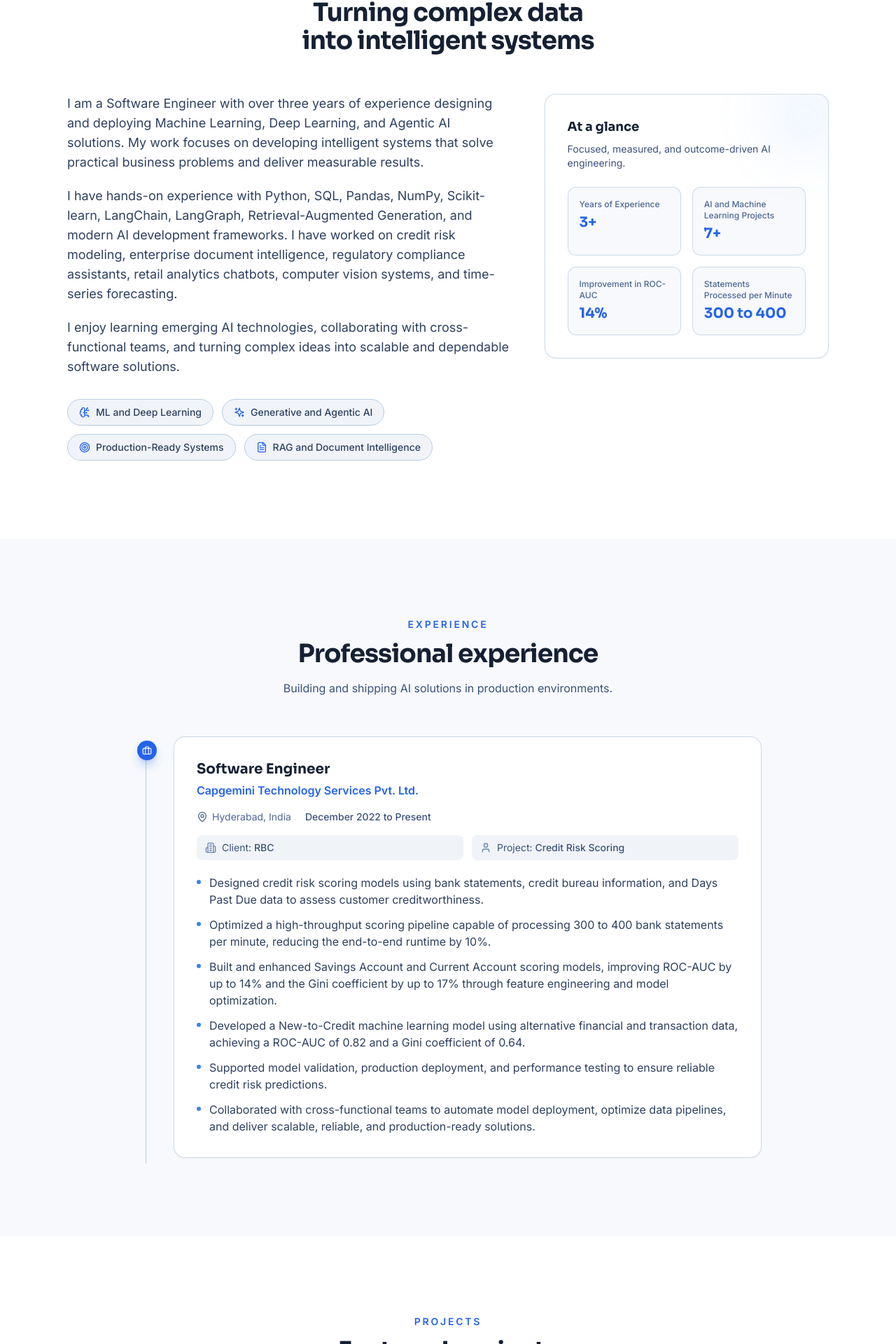
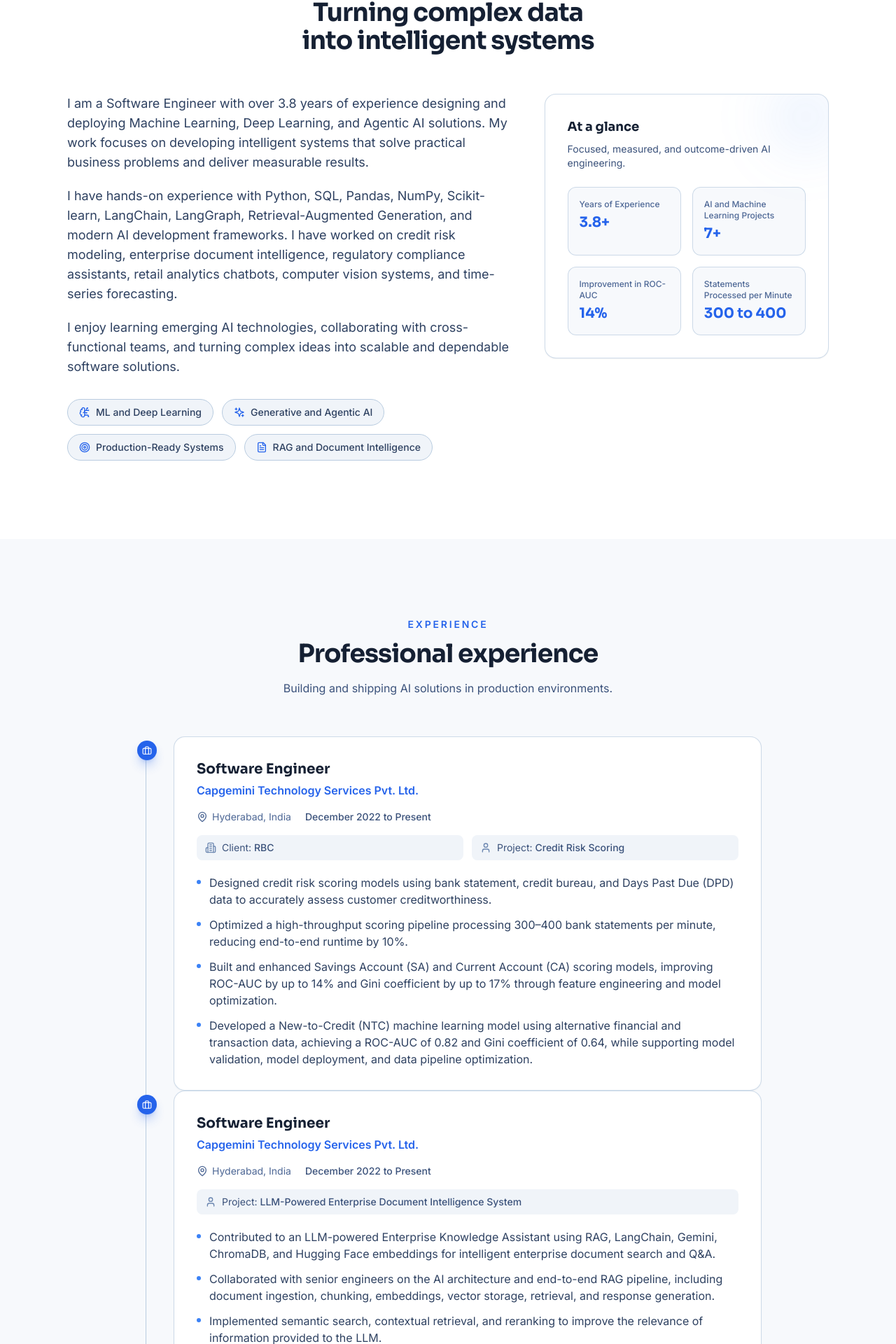
Before and after one commit to niharikajavvaji/portfolio_website, a React (Vite) app: page / in a window 1280 px wide. Shown: the part 838-2758 px from the top of the page at 70% size. Built offline with nearby package versions, Linux system fonts and the light colour scheme.

Commit message:
Move Enterprise Document Intelligence System from projects to professional experience

```diff
--- a/src/components/sections/Experience.tsx
+++ b/src/components/sections/Experience.tsx
@@ -56,18 +56,22 @@ export default function Experience() {
                 </div>
 
                 <div className="mt-4 grid gap-3 sm:grid-cols-2">
+                  {job.client && (
                     <div className="flex items-start gap-2 rounded-lg bg-navy-50 px-3 py-2 text-sm dark:bg-navy-800/50">
                       <Building2 className="mt-0.5 h-4 w-4 shrink-0 text-navy-400" />
                       <span className="text-navy-600 dark:text-navy-300">
                         Client: <span className="font-medium">{job.client}</span>
                       </span>
                     </div>
-                  <div className="flex items-start gap-2 rounded-lg bg-navy-50 px-3 py-2 text-sm dark:bg-navy-800/50">
+                  )}
+                  {job.project && (
+                    <div className={`flex items-start gap-2 rounded-lg bg-navy-50 px-3 py-2 text-sm dark:bg-navy-800/50 ${!job.client ? 'sm:col-span-2' : ''}`}>
                       <User className="mt-0.5 h-4 w-4 shrink-0 text-navy-400" />
                       <span className="text-navy-600 dark:text-navy-300">
                         Project: <span className="font-medium">{job.project}</span>
                       </span>
                     </div>
+                  )}
                 </div>
 
                 <ul className="mt-5 space-y-3">
--- a/src/components/sections/Hero.tsx
+++ b/src/components/sections/Hero.tsx
@@ -62,7 +62,7 @@ export default function Hero() {
             variants={fadeInUp}
             className="mt-5 text-base leading-relaxed text-navy-600 dark:text-navy-300 sm:text-lg"
           >
-            I&rsquo;m a Software Engineer with over three years of experience building scalable
+            I&rsquo;m a Software Engineer with over 3.8 years of experience building scalable
             Machine Learning, Deep Learning, Generative AI, and Agentic AI solutions.
           </motion.p>
 
--- a/src/data/portfolio.ts
+++ b/src/data/portfolio.ts
@@ -25,7 +25,7 @@ export const navLinks = [
 ];
 
 export const stats = [
-  { value: '3+', label: 'Years of Experience' },
+  { value: '3.8+', label: 'Years of Experience' },
   { value: '7+', label: 'AI and Machine Learning Projects' },
   { value: '14%', label: 'Improvement in ROC-AUC' },
   { value: '300 to 400', label: 'Statements Processed per Minute' },
@@ -40,12 +40,23 @@ export const experience = [
     client: 'RBC',
     project: 'Credit Risk Scoring',
     points: [
-      'Designed credit risk scoring models using bank statements, credit bureau information, and Days Past Due data to assess customer creditworthiness.',
-      'Optimized a high-throughput scoring pipeline capable of processing 300 to 400 bank statements per minute, reducing the end-to-end runtime by 10%.',
-      'Built and enhanced Savings Account and Current Account scoring models, improving ROC-AUC by up to 14% and the Gini coefficient by up to 17% through feature engineering and model optimization.',
-      'Developed a New-to-Credit machine learning model using alternative financial and transaction data, achieving a ROC-AUC of 0.82 and a Gini coefficient of 0.64.',
-      'Supported model validation, production deployment, and performance testing to ensure reliable credit risk predictions.',
-      'Collaborated with cross-functional teams to automate model deployment, optimize data pipelines, and deliver scalable, reliable, and production-ready solutions.',
+      'Designed credit risk scoring models using bank statement, credit bureau, and Days Past Due (DPD) data to accurately assess customer creditworthiness.',
+      'Optimized a high-throughput scoring pipeline processing 300–400 bank statements per minute, reducing end-to-end runtime by 10%.',
+      'Built and enhanced Savings Account (SA) and Current Account (CA) scoring models, improving ROC-AUC by up to 14% and Gini coefficient by up to 17% through feature engineering and model optimization.',
+      'Developed a New-to-Credit (NTC) machine learning model using alternative financial and transaction data, achieving a ROC-AUC of 0.82 and Gini coefficient of 0.64, while supporting model validation, model deployment, and data pipeline optimization.',
+    ],
+  },
+  {
+    company: 'Capgemini Technology Services Pvt. Ltd.',
+    role: 'Software Engineer',
+    location: 'Hyderabad, India',
+    duration: 'December 2022 to Present',
+    project: 'LLM-Powered Enterprise Document Intelligence System',
+    points: [
+      'Contributed to an LLM-powered Enterprise Knowledge Assistant using RAG, LangChain, Gemini, ChromaDB, and Hugging Face embeddings for intelligent enterprise document search and Q&A.',
+      'Collaborated with senior engineers on the AI architecture and end-to-end RAG pipeline, including document ingestion, chunking, embeddings, vector storage, retrieval, and response generation.',
+      'Implemented semantic search, contextual retrieval, and reranking to improve the relevance of information provided to the LLM.',
+      'Added source citations, hallucination prevention, prompt engineering, and response validation to improve answer reliability, traceability, and factual grounding.',
     ],
   },
 ];
@@ -58,26 +69,6 @@ export interface Project {
 }
 
 export const projects: Project[] = [
-  {
-    title: 'LLM-Powered Enterprise Document Intelligence System',
-    description:
-      'Developed an enterprise knowledge assistant using Retrieval-Augmented Generation to help employees quickly retrieve accurate information from internal documents through natural language questions. The system uses LangChain, Gemini, ChromaDB, and Hugging Face embeddings to retrieve relevant document content and generate contextual responses.',
-    technologies: [
-      'Python',
-      'LangChain',
-      'Gemini',
-      'ChromaDB',
-      'Hugging Face Embeddings',
-      'Retrieval-Augmented Generation',
-    ],
-    features: [
-      'Natural language document search',
-      'Semantic retrieval',
-      'Context-aware responses',
-      'Enterprise knowledge access',
-      'Faster information discovery',
-    ],
-  },
   {
     title: 'AI-Powered Regulatory and Tax Compliance Assistant',
     description:
@@ -120,6 +111,25 @@ export const projects: Project[] = [
     ],
   },
   {
+    title: 'Hourly Traffic Volume Forecasting System',
+    description:
+      'Developed an hourly time-series traffic forecasting model during an Uber mentor-led internship program. Engineered temporal features and tuned XGBoost and Scikit-learn models to predict junction traffic volume using historical traffic data. The model achieved a 15 to 20% reduction in forecasting error measured using RMSE and MAE. The solution can be integrated into smart city platforms to improve dynamic traffic signal timing and support real-time navigation rerouting.',
+    technologies: [
+      'Python',
+      'XGBoost',
+      'Scikit-learn',
+      'Time-Series Forecasting',
+      'Feature Engineering',
+    ],
+    features: [
+      'Hourly traffic volume prediction',
+      'Temporal feature engineering',
+      'XGBoost model tuning',
+      'RMSE and MAE evaluation',
+      'Smart city integration potential',
+    ],
+  },
+  {
     title: 'BERT-Based Abstractive Text Summarization',
     description:
       'Developed a Natural Language Processing application that generates concise and context-aware summaries using a BERT-based transformer model. Implemented text preprocessing, tokenization, model fine-tuning, and ROUGE-based evaluation. The application can condense lengthy reports, articles, and business documents into shorter and more readable summaries.',
@@ -156,25 +166,6 @@ export const projects: Project[] = [
       'Data augmentation',
       'Transfer learning',
       'Potential real-time pet monitoring',
-    ],
-  },
-  {
-    title: 'Hourly Traffic Volume Forecasting System',
-    description:
-      'Developed an hourly time-series traffic forecasting model during an Uber mentor-led internship program. Engineered temporal features and tuned XGBoost and Scikit-learn models to predict junction traffic volume using historical traffic data. The model achieved a 15 to 20% reduction in forecasting error measured using RMSE and MAE. The solution can be integrated into smart city platforms to improve dynamic traffic signal timing and support real-time navigation rerouting.',
-    technologies: [
-      'Python',
-      'XGBoost',
-      'Scikit-learn',
-      'Time-Series Forecasting',
-      'Feature Engineering',
-    ],
-    features: [
-      'Hourly traffic volume prediction',
-      'Temporal feature engineering',
-      'XGBoost model tuning',
-      'RMSE and MAE evaluation',
-      'Smart city integration potential',
     ],
   },
 ];
@@ -291,7 +282,7 @@ export const certifications: Certification[] = [
 ];
 
 export const aboutParagraphs = [
-  'I am a Software Engineer with over three years of experience designing and deploying Machine Learning, Deep Learning, and Agentic AI solutions. My work focuses on developing intelligent systems that solve practical business problems and deliver measurable results.',
+  'I am a Software Engineer with over 3.8 years of experience designing and deploying Machine Learning, Deep Learning, and Agentic AI solutions. My work focuses on developing intelligent systems that solve practical business problems and deliver measurable results.',
   'I have hands-on experience with Python, SQL, Pandas, NumPy, Scikit-learn, LangChain, LangGraph, Retrieval-Augmented Generation, and modern AI development frameworks. I have worked on credit risk modeling, enterprise document intelligence, regulatory compliance assistants, retail analytics chatbots, computer vision systems, and time-series forecasting.',
   'I enjoy learning emerging AI technologies, collaborating with cross-functional teams, and turning complex ideas into scalable and dependable software solutions.',
 ];
```
Lines whose indentation alone changed are shown as unchanged.
